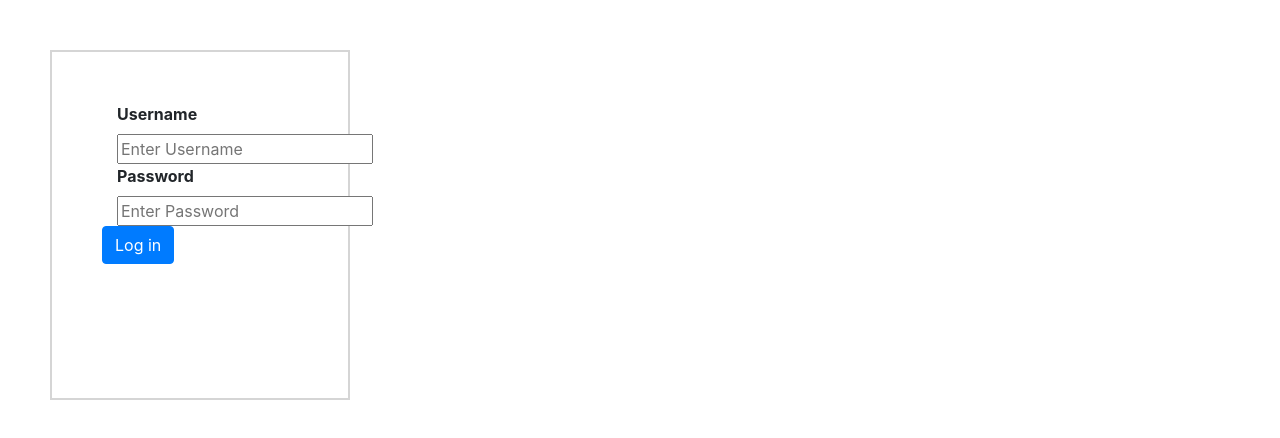
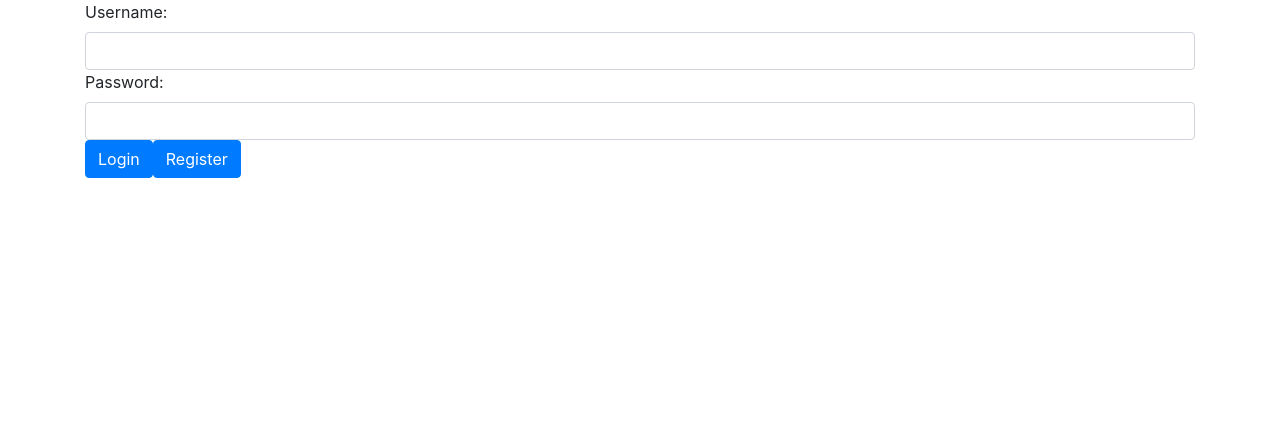
Before and after one commit to gimmeCoffeee/myflix-client, a React (Vite) app: page / in a window 1280 px wide. Shown: the top 438 px of the page. Built offline with nearby package versions, Linux system fonts and the light colour scheme.

Commit message:
created links between registration view and login, imported react-bootstrap

```diff
--- a/src/components/login-view/login-view.jsx
+++ b/src/components/login-view/login-view.jsx
@@ -1,5 +1,5 @@
 import React from 'react';
-import { Button } from 'react-bootstrap';
+import { Button, Form } from 'react-bootstrap';
 
 
 import "../../index.scss"
@@ -12,24 +12,26 @@ export class Login extends React.Component {
     }
 
   render() {
-    const { login } = this.props;
+    const { login, register } = this.props;
 
     return (
-      <div className="movie-card">
+      <Form onSubmit={(evt)=>{evt.preventDefault();login(this.state.username, this.state.password) } }>
+      <Form.Group controlId="formUsername">
+        <Form.Label>Username:</Form.Label>
+        <Form.Control type="text" name="Username" onChange={(e) => this.setState({username: e.target.value})} />
+      </Form.Group>
 
-        <div class="container">
-        <label for="uname"><b>Username</b></label>
-        <input type="text" placeholder="Enter Username" name="uname" required
-        onChange={(evt)=> this.setState({username: evt.target.value}) } />
-
-        <label for="psw"><b>Password</b></label>
-        <input type="password" placeholder="Enter Password" name="psw" required
-         onChange={(evt)=> this.setState({password: evt.target.value}) }
-         />
-      </div>
-
-        <Button className="movie-button primary" onClick={() => { login(this.state.username, this.state.password) }}>Log in</Button>
-        </div>
+      <Form.Group controlId="formPassword">
+        <Form.Label>Password:</Form.Label>
+        <Form.Control type="password" name="Password" onChange={(e) => this.setState({password: e.target.value})} />
+      </Form.Group>
+      <Button variant="primary" type="submit">
+        Login
+      </Button>
+      <Button variant="primary" type="button"  onClick={()=>register()}>
+        Register
+      </Button>
+    </Form>
     );
     // return <div className="movie-card" onClick={() => { onMovieClick(movie); }}>{movie.Title}</div>;
   }
--- a/src/components/main-view/main-view.jsx
+++ b/src/components/main-view/main-view.jsx
@@ -5,8 +5,9 @@ import { MovieCard } from '../movie-card/movie-card';
 import { MovieView } from '../movie-view/movie-view';
 
 import "../../index.scss"
-import { Container } from 'react-bootstrap';
+import { Container, Row, Col } from 'react-bootstrap';
 import { Login } from '../login-view/login-view';
+import { Registration } from '../registration-view/registration-view';
 
  const url = 'https://movieapi-0162.herokuapp.com/';
 
@@ -16,9 +17,11 @@ export class MainView extends React.Component{
         this.state = {
           movies: [],
           selectedMovie: null,
-          user: ''
+          user: '',
+          reg: false
         }
         this.login = this.login.bind(this);
+        this.OnRegister = this.OnRegister.bind(this)
         this.getMovies = this.getMovies.bind(this);
         this.setSelectedMovie = this.setSelectedMovie.bind(this)
       }
@@ -34,8 +37,14 @@ export class MainView extends React.Component{
         })
       }
 
-      registration(username, password, birthday, email){
-        //axios post request here
+      register(username, password, birthday, email){
+        axios.post(`${url}users`)
+        .then(result=>{
+          window.location.replace("/")
+        })
+      }
+      OnRegister() {
+        this.setState({reg: true})
       }
 
       getMovies() {
@@ -56,9 +65,10 @@ export class MainView extends React.Component{
       }
 
     render() {
-      const { movies, selectedMovie, user } = this.state;
+      const { movies, selectedMovie, user, reg } = this.state;
       console.log(movies)
-      if(!user) return <Login login={this.login} />
+      if(reg) return <Registration />
+      if(!user) return <Login login={this.login} register={this.OnRegister} />
       if (selectedMovie) return <MovieView movie={selectedMovie} />;
 
       if (movies.length === 0) return <div className="main-view">The list is empty!</div>;
@@ -66,10 +76,22 @@ export class MainView extends React.Component{
         return (
           <div className="main-view">
             {selectedMovie
-              ? <MovieView movie={selectedMovie} onBackClick={newSelectedMovie => { this.setSelectedMovie(newSelectedMovie); }}/>
-              : movies.map(movie => (
-                <MovieCard key={movie._id} movie={movie} onMovieClick={(newSelectedMovie) => { this.setSelectedMovie(newSelectedMovie) }}/>
+              ?
+                <Row className="justify-content-md-center">
+                  <Col md={8}>
+                    <MovieView movie={selectedMovie} onBackClick={newSelectedMovie => { this.setSelectedMovie(newSelectedMovie); }}/>
+                  </Col>
+                </Row>
+              :
+              <Row className="justify-content-md-center">
+                {
+                  movies.map(movie => (
+                <Col md={3}>
+                  <MovieCard key={movie._id} movie={movie} onMovieClick={(newSelectedMovie) => { this.setSelectedMovie(newSelectedMovie) }}/>
+                  </Col>
              ))
+              }
+              </Row>
             }
           </div>
         );
--- a/src/components/movie-card/movie-card.jsx
+++ b/src/components/movie-card/movie-card.jsx
@@ -14,20 +14,28 @@ export class MovieCard extends React.Component {
     const { movie, onMovieClick } = this.props;
 
     return (
-      <div className="movie-card">
-        <div>
-          <img className='thumbnail' src={movie.ImagePath} />
-        </div>
-        <div className="movie-title">
-          <span className="label">Title: </span>
-          <span className="value">{movie.Title}</span>
-        </div>
-        <div className="movie-description">
-          <span className="label">Description: </span>
-          <span className="value">{movie.Description.slice(0, 10)}</span>
-        </div>
-        <Button className="movie-button primary" onClick={() => { onMovieClick(movie); }}>{movie.Title}</Button>
-        </div>
+      <Card>
+        <Card.Img variant="top" src={movie.ImagePath} />
+        <Card.Body>
+          <Card.Title>{movie.Title}</Card.Title>
+          <Card.Text>{movie.Description}</Card.Text>
+          <Button onClick={() => onMovieClick(movie)} variant="link">Open</Button>
+        </Card.Body>
+      </Card>
+      // <div className="movie-card">
+      //   <div>
+      //     <img className='thumbnail' src={movie.ImagePath} />
+      //   </div>
+      //   <div className="movie-title">
+      //     <span className="label">Title: </span>
+      //     <span className="value">{movie.Title}</span>
+      //   </div>
+      //   <div className="movie-description">
+      //     <span className="label">Description: </span>
+      //     <span className="value">{movie.Description.slice(0, 10)}</span>
+      //   </div>
+      //   <Button className="movie-button primary" onClick={() => { onMovieClick(movie); }}>{movie.Title}</Button>
+      //   </div>
     );
     // return <div className="movie-card" onClick={() => { onMovieClick(movie); }}>{movie.Title}</div>;
   }
--- a/src/components/registration-view/registration-view.jsx
+++ b/src/components/registration-view/registration-view.jsx
@@ -1,5 +1,5 @@
 import React from 'react';
-import { Button } from 'react-bootstrap';
+import { Button, Form } from 'react-bootstrap';
 
 
 import "../../index.scss"
@@ -14,34 +14,36 @@ export class Registration extends React.Component {
     }
 
   render() {
-    const { login } = this.props;
+    const { register, login } = this.props;
 
     return (
-      <div className="movie-card">
+        <Form onSubmit={(evt)=>{evt.preventDefault();register(this.state.username, this.state.password) } }>
+        <Form.Group controlId="formUsername">
+          <Form.Label>Username:</Form.Label>
+          <Form.Control type="text" name="Username" onChange={(e) => this.setState({username: e.target.value})} />
+        </Form.Group>
 
-        <div class="container">
-        <label for="uname"><b>Username</b></label>
-        <input type="text" placeholder="Enter Username" name="uname" required
-        onChange={(evt)=> this.setState({username: evt.target.value}) } />
+        <Form.Group controlId="formPassword">
+          <Form.Label>Password:</Form.Label>
+          <Form.Control type="password" name="Password" onChange={(e) => this.setState({password: e.target.value})} />
+        </Form.Group>
 
-        <label for="psw"><b>Password</b></label>
-        <input type="password" placeholder="Enter Password" name="psw" required
-         onChange={(evt)=> this.setState({password: evt.target.value}) }
-         />
+        <Form.Group controlId="formEmail">
+          <Form.Label>Email:</Form.Label>
+          <Form.Control type="text" name="Email" onChange={(e) => this.setState({email: e.target.value})} />
+        </Form.Group>
 
-        <label for="bday"><b>Birthday</b></label>
-        <input type="date" placeholder="Enter Birthdate" name="bday" required
-         onChange={(evt)=> this.setState({password: evt.target.value}) }
-         />
-
-        <label for="email"><b>Email</b></label>
-        <input type="email" placeholder="Enter Email" name="email" required
-         onChange={(evt)=> this.setState({password: evt.target.value}) }
-         />
-      </div>
-
-        <Button className="movie-button primary" onClick={() => { register(this.state.username, this.state.password, this.state.email, this.state.birthdate) }}>Register</Button>
-        </div>
+        <Form.Group controlId="formBirthday">
+          <Form.Label>Birthday:</Form.Label>
+          <Form.Control type="date" name="Birthday" onChange={(e) => this.setState({birthday: e.target.value})} />
+        </Form.Group>
+        <Button variant="primary" type="submit">
+          Submit
+        </Button>
+        <Button variant="primary" type="button"  onClick={()=>login()}>
+        Login
+      </Button>
+      </Form>
     );
     // return <div className="movie-card" onClick={() => { onMovieClick(movie); }}>{movie.Title}</div>;
   }
--- a/src/index.jsx
+++ b/src/index.jsx
@@ -1,6 +1,7 @@
 import React from 'react';
 import ReactDOM from 'react-dom';
 import { MainView } from './components/main-view/main-view';
+import Container from 'react-bootstrap/Container';
 
 // Import statement to indicate that you need to bundle `./index.scss`
 import './index.scss';
@@ -9,7 +10,9 @@ import './index.scss';
 class MyFlixApplication extends React.Component {
   render() {
     return (
-      <MainView />
+      <Container>
+        <MainView />
+      </Container>
     );
   }
 }
```
